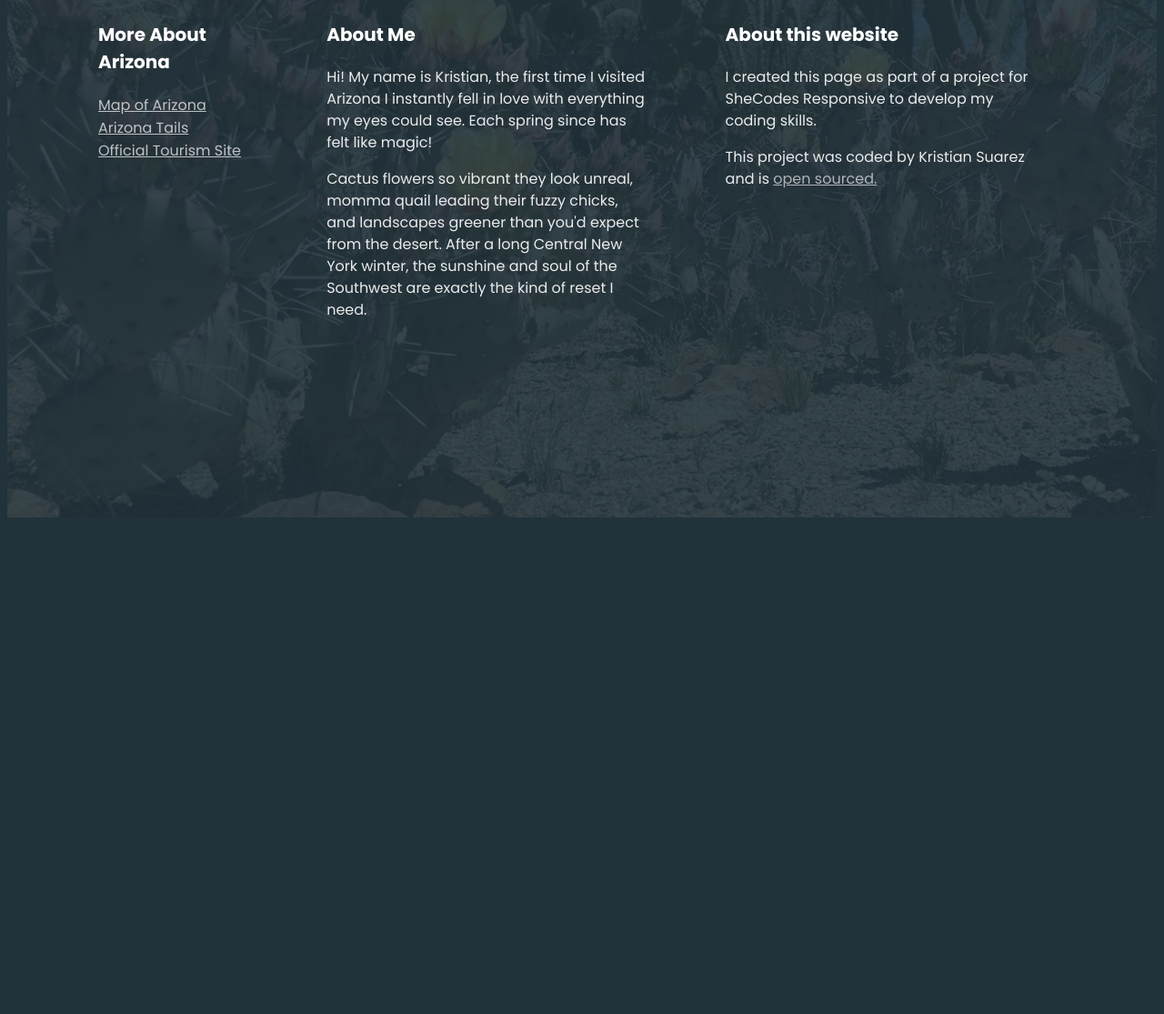
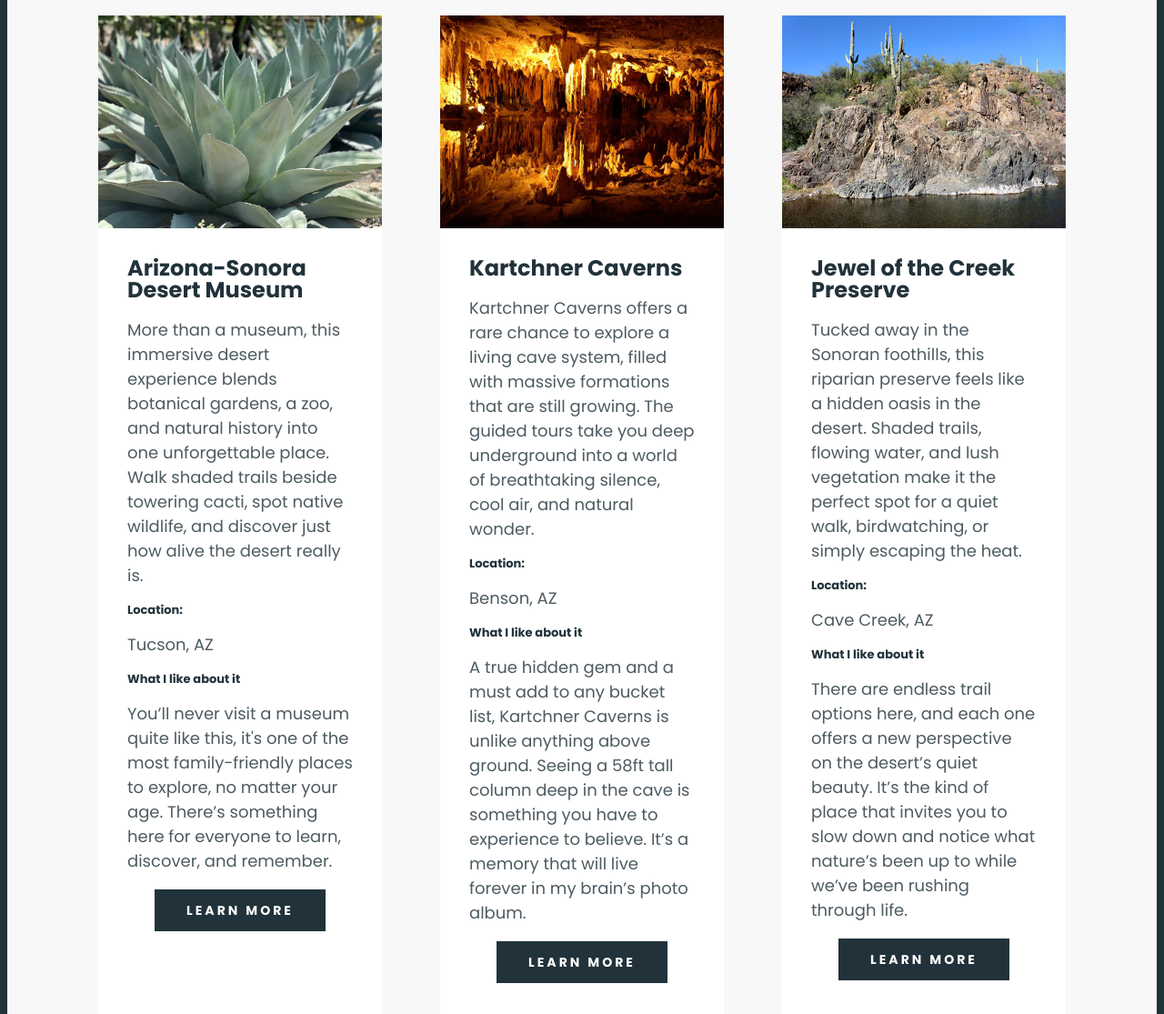
Before and after one commit to ksuarez032025/Travel-Project, a plain HTML site: page index.html in a window 1280 px wide. Shown: the part 1758-2873 px from the top of the page at 91% size. Before the commit the page ends 2335 px from the top, so only its background shows below. Drawn offline with Linux system fonts and the light colour scheme.

Commit message:
Card section
added imgs, card detail and applied CSS

```diff
--- a/index.html
+++ b/index.html
@@ -24,7 +24,7 @@
     <main>
       <section class="grid grid-2-columns">
         <div>
-          <img src="/images/saguaro_cactus.jpg" alt="saguaro cactus" class="img-responsive">
+          <img src="/images/saguaro_cactus.jpg" alt="saguaro cactus" class="img-responsive" />
         </div>
         <div>
           <a name="more"></a>
@@ -52,9 +52,88 @@
           </blockquote>
         </div>
       </section>
+      <section class="secondary">
+        <h2 class="text-center">places worth wandering</h2>
+        <h3 class="text-center">Unforgettable Trails & Treasures</h3>
+
+        <div class="grid places-grid-3-columns">
+          <div class="card">
+            <div class="card-header">
+              <img src="/images/sonora_desert_museum.JPEG" alt="big aloe plant" class="img-responsive" />
+            </div>
+            <div class="card-body">
+              <h4>Arizona-Sonora Desert Museum</h4>
+              <p>More than a museum, this immersive desert experience blends botanical gardens, a zoo, and natural
+                history into one
+                unforgettable place. Walk shaded trails beside towering cacti, spot native wildlife, and discover just
+                how alive the
+                desert really is.</p>
+              <h5>Location:</h5>
+              <p>Tucson, AZ</p>
+              <h5>What I like about it</h5>
+              <p>You’ll never visit a museum quite like this, it's one of the most family-friendly places to explore, no
+                matter your age.
+                There’s something here for everyone to learn, discover, and remember.</p>
+              <div class="card-footer">
+                <a href="https://www.desertmuseum.org/" target="_blank" title="Arizona-Sonora Desert Museum Website"
+                  class="btn">Learn More</a>
+              </div>
+            </div>
+          </div>
+          <div class="card">
+            <div class="card-header">
+              <img src="images/Kartchner_caverns.jpg" alt="Kartchner cavern cave" class="img-responsive" />
+            </div>
+            <div class="card-body">
+              <h4>Kartchner Caverns</h4>
+              <p>Kartchner Caverns offers a rare chance to explore a living cave system, filled with massive formations
+                that are still
+                growing. The guided tours take you deep underground into a world of breathtaking silence, cool air, and
+                natural wonder.</p>
+              <h5>Location:</h5>
+              <p>Benson, AZ</p>
+              <h5>What I like about it</h5>
+              <p>A true hidden gem and a must add to any bucket list, Kartchner Caverns is unlike anything above ground.
+                Seeing a
+                58ft tall column deep in the cave is something you have to experience to believe. It’s a memory that
+                will live
+                forever in my brain’s photo album.</p>
+              <div class="card-footer">
+                <a href="https://azstateparks.com/kartchner" target="_blank" title="Kartchner Caverns State Park"
+                  class="btn">Learn More</a>
+              </div>
+            </div>
+          </div>
+          <div class="card">
+            <div class="card-header">
+              <img src="images/jewel_of_the_creek.jpg" alt="Jewel of the Creek" class="img-responsive" />
+            </div>
+            <div class="card-body">
+              <h4>Jewel of the Creek Preserve</h4>
+              <p>Tucked away in the Sonoran foothills, this riparian preserve feels like a hidden oasis in the desert.
+                Shaded trails,
+                flowing water, and lush vegetation make it the perfect spot for a quiet walk, birdwatching, or simply
+                escaping the heat.</p>
+              <h5>Location:</h5>
+              <p>Cave Creek, AZ</p>
+              <h5>What I like about it</h5>
+              <p>There are endless trail options here, and each one offers a new perspective on the desert’s quiet
+                beauty. It’s the kind
+                of place that invites you to slow down and notice what nature’s been up to while we’ve been rushing
+                through life.</p>
+              <div class="card-footer">
+                <a href="https://www.dflt.org/projects-1-2/jewel-of-the-creek-preserve" target="_blank"
+                  title="Jewel of the Creek Preserve" class="btn">Learn More</a>
+              </div>
+            </div>
+          </div>
+        </div>
+
+
+      </section>
     </main>
     <footer>
-      <section class="grid grid-3-columns">
+      <section class="grid footer-grid-3-columns">
         <div>
           <h3>More About Arizona</h3>
           <ul>
--- a/src/style.css
+++ b/src/style.css
@@ -101,12 +101,28 @@ main h3 {
   margin: 0;
 }
 
+main h4 {
+  font-weight: 700;
+  font-size: 24px;
+  line-height: 1;
+  color: #21323a;
+  margin: 0;
+}
+
+main h5 {
+  font-weight: 700;
+  font-size: 13px;
+  line-height: 1;
+  color: #21323a;
+  margin: 0;
+}
+
 main p {
   font-weight: 400;
   font-size: 18px;
   line-height: 1.5;
   color: #21323a;
-  opacity: 0.9;
+  opacity: 0.8;
   font-style: normal;
 }
 
@@ -120,6 +136,45 @@ main p {
   line-height: 26px;
   max-width: 700px;
   opacity: 0.7;
+}
+
+section.secondary {
+  background: #f8f8f8;
+}
+
+.text-center {
+  text-align: center;
+}
+
+.places-grid-3-columns {
+  grid-template-columns: 1fr 1fr 1fr;
+}
+
+.card {
+  background-color: white;
+  margin: 30px 0;
+}
+
+.card-body {
+  padding: 32px;
+}
+
+.card-footer {
+  padding: 0 30px 30px;
+}
+
+.btn {
+  display: block;
+  font-weight: 700;
+  font-size: 14px;
+  line-height: 1;
+  text-align: center;
+  letter-spacing: 3px;
+  text-transform: uppercase;
+  text-decoration: none;
+  color: white;
+  padding: 16px;
+  background-color: #21323a;
 }
 
 footer {
@@ -163,7 +218,7 @@ footer a {
   opacity: 0.7;
 }
 
-.grid-3-columns {
+.footer-grid-3-columns {
   grid-template-columns: 1fr 2fr 2fr;
 }
 
```
Also changed, not shown: images/Kartchner_caverns.jpg (added), images/jewel_of_the_creek.jpg (added), images/sonora_desert_museum.JPEG (added).
